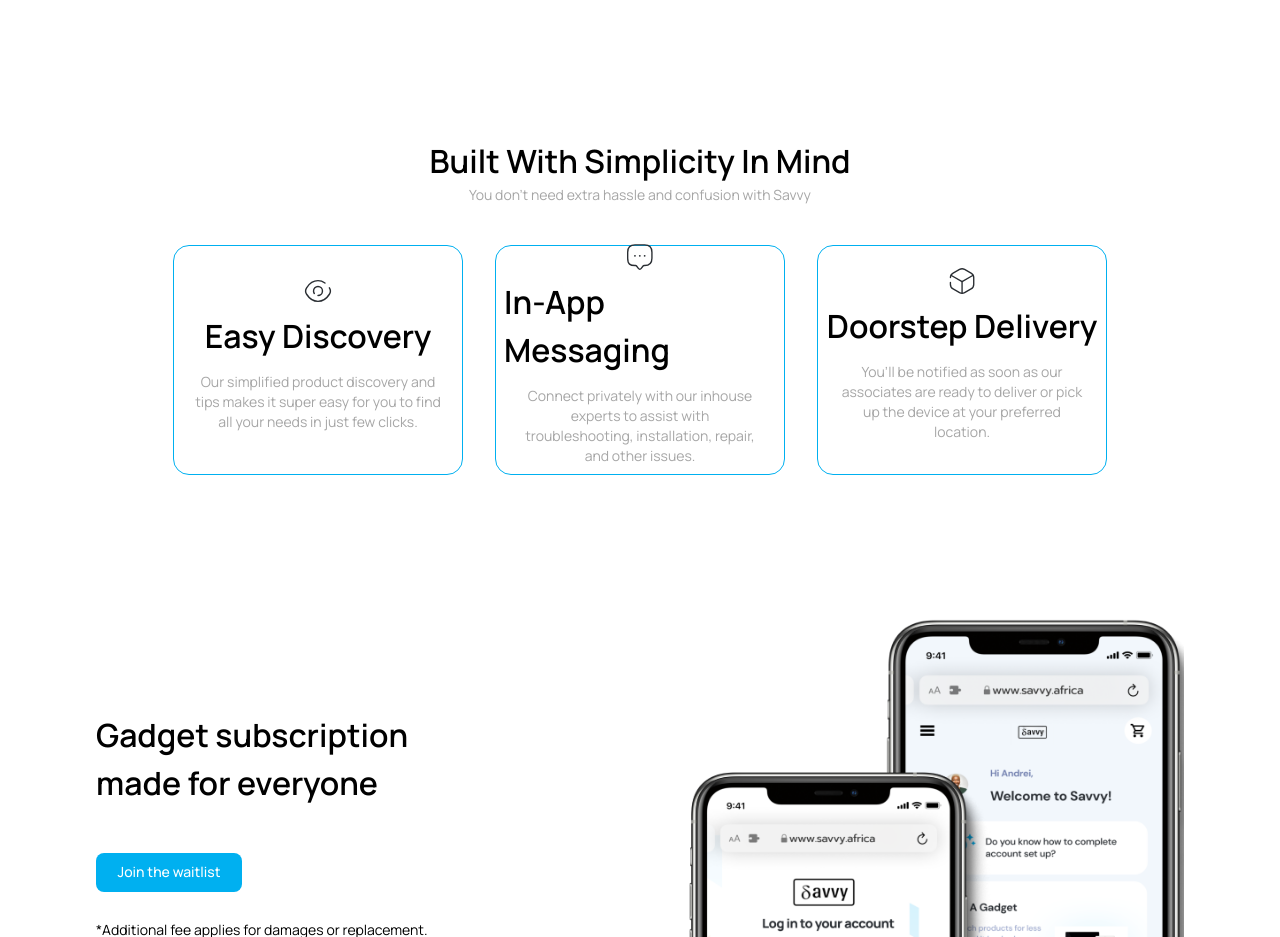
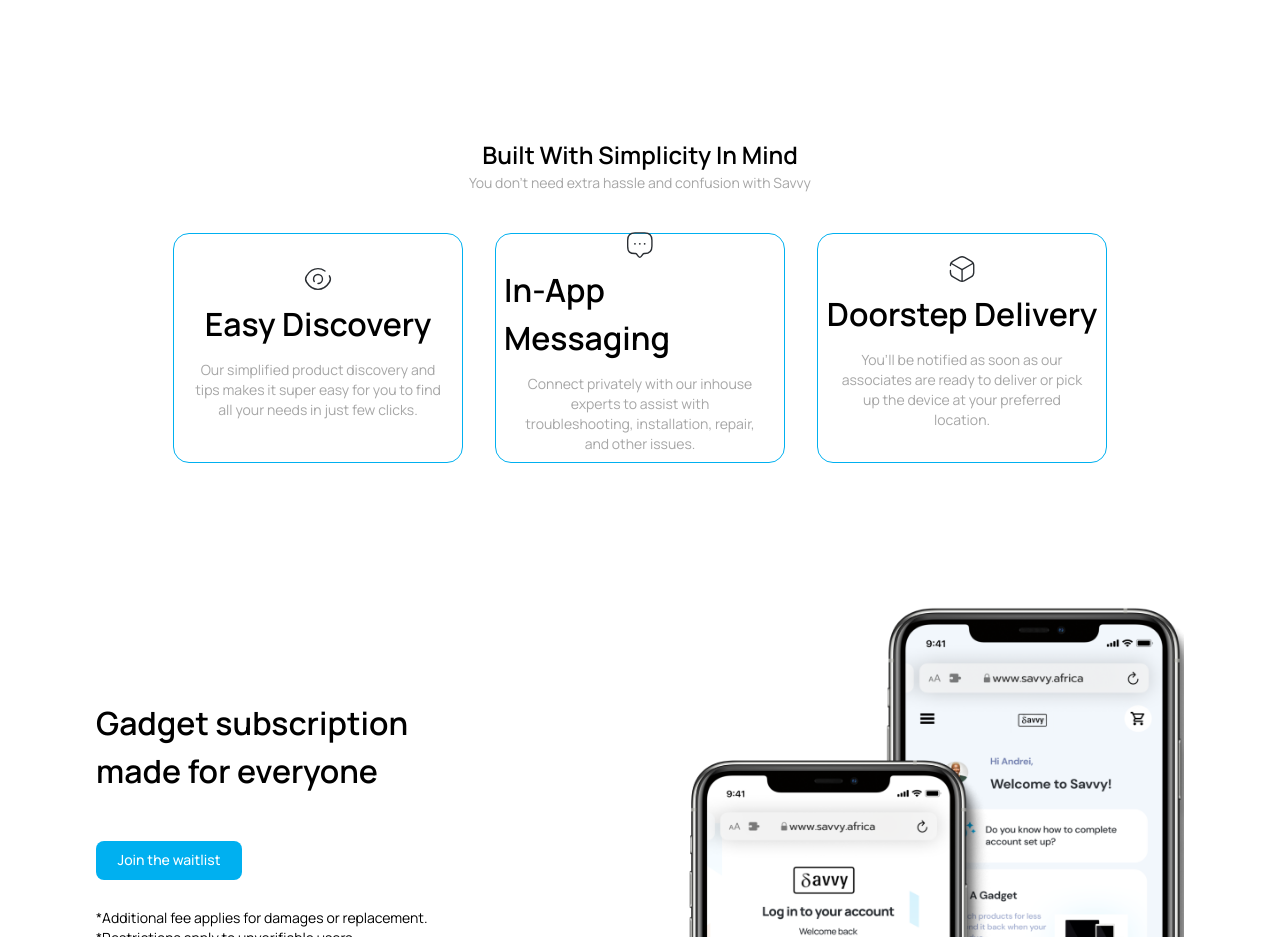
Before and after one commit to SavvyAfrica/savvyWaitlist, a Next.js app: page / in a window 1280 px wide. Shown: the part 1740-2677 px from the top of the page. Built offline with nearby package versions, Linux system fonts and the light colour scheme.

Commit message:
Pushing update fixes

```diff
--- a/features/hompage/frame4/frame.tsx
+++ b/features/hompage/frame4/frame.tsx
@@ -46,7 +46,7 @@ const Frame = () => {
       <div className='flex flex-col items-center justify-center'>
         <Text
           variant='home_heading_3_32px'
-          className='font-semibold text-[24px]'
+          className='font-semibold text-center text-[19px] lg:text-[24px]'
         >
           Built With Simplicity In Mind
         </Text>
```
